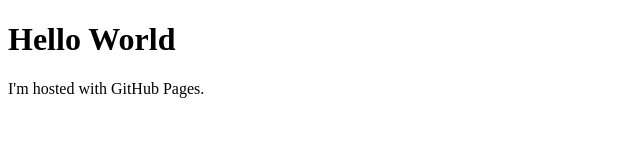
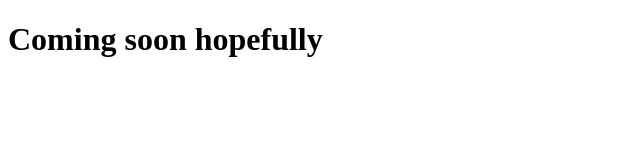
Before and after one commit to joshb-t/joshb-t.github.io, a plain HTML site: page index.html in a window 1280 px wide. Shown: the whole page, without its empty margins (0-640 px from the left). Drawn offline with Linux system fonts and the light colour scheme.

Commit message:
Update index.html

```diff
--- a/index.html
+++ b/index.html
@@ -1,7 +1,6 @@
 <!DOCTYPE html>
 <html>
 <body>
-<h1>Hello World</h1>
-<p>I'm hosted with GitHub Pages.</p>
+<h1>Coming soon hopefully</h1>
 </body>
 </html>
```
